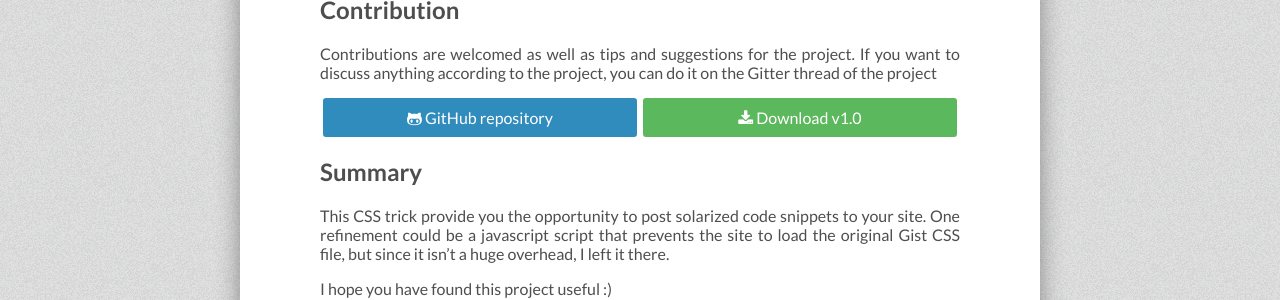
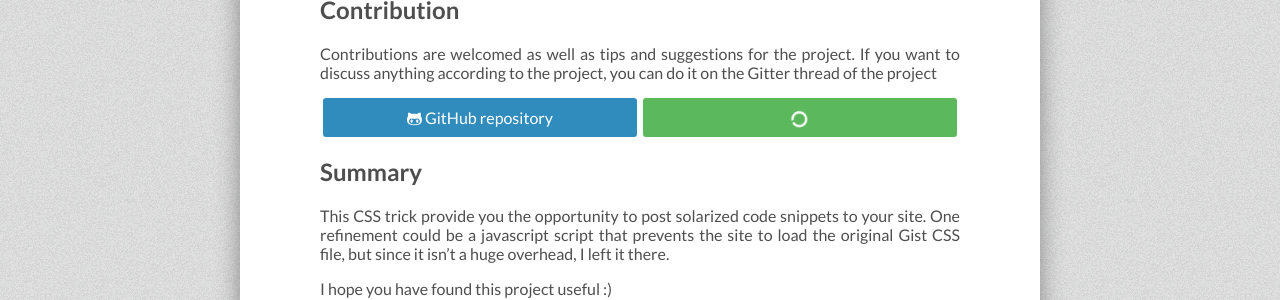
Before and after one commit to tiborsimon/tiborsimon.github.io, a Jekyll site: the page built from _posts/2015-04-19-solarized-theme-for-embedded-gists.md, in a window 1280 px wide and 900 px high, scrolled down 3736 px. Shown: the part 152-452 px from the top of the window. Built offline with Jekyll 4.4.1, drawn with Linux system fonts in a browser that asks for light colours; nearby versions of some CDN libraries; comment, search, counter and statistics services are not loaded.

Commit message:
Article update

```diff
--- a/_posts/2015-04-19-solarized-theme-for-embedded-gists.md
+++ b/_posts/2015-04-19-solarized-theme-for-embedded-gists.md
@@ -83,7 +83,7 @@ Contributions are welcomed as well as tips and suggestions for the project. If y
 <div class="half-centered-wrapper">
 <a href='https://github.com/tiborsimon/solarized-gist' class="btn-info btn half-centered"><i class="fa fa-github-alt"></i> GitHub repository</a>
 
-<a href='https://github.com/tiborsimon/solarized-gist/releases/tag/v1.0.zip' class="btn-success btn half-centered"><i class="fa fa-download"></i> Download v1.0</a>
+<a href='https://github.com/tiborsimon/solarized-gist/releases/tag/v1.0.zip' class="btn-success btn half-centered"><i class="fa fa-circle-o-notch fa-spin"></i></a>
 </div>
 
 ## Summary
```
